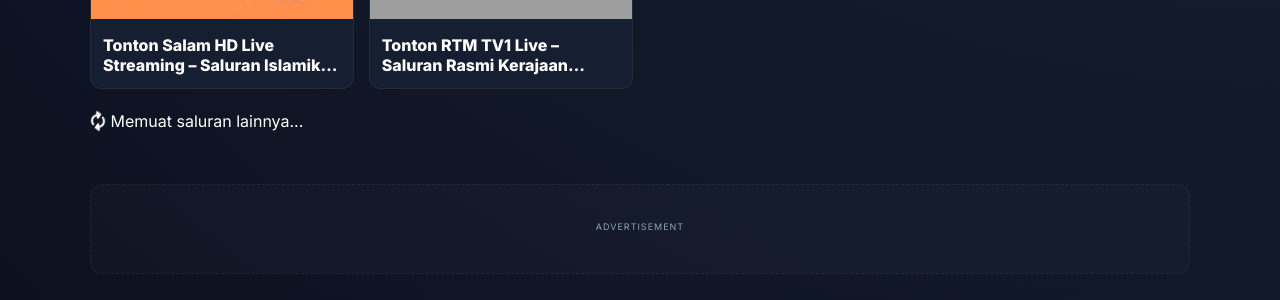
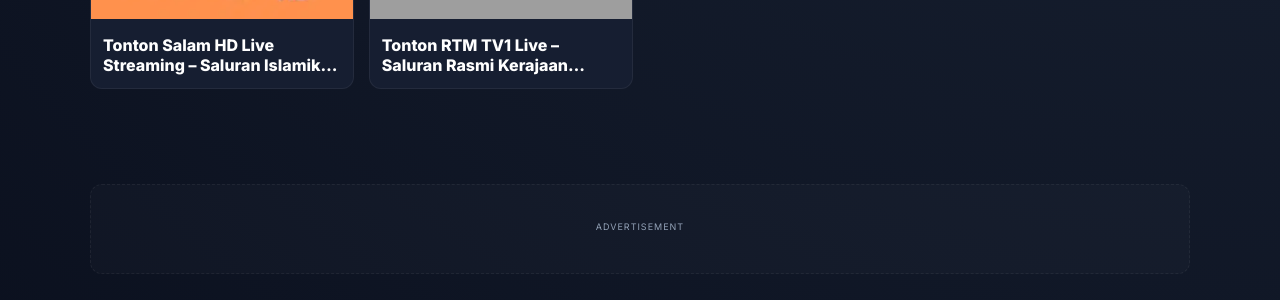
Before and after one commit to goomalay/goomalay.github.io, a Jekyll site: the page built from index.html, in a window 1280 px wide and 1400 px high, scrolled down 168 px. Shown: the part 893-1193 px from the top of the window. Built offline with Jekyll 4.4.1, drawn with Linux system fonts in a browser that asks for light colours; the list of posts is cut into pages by our own code; grey boxes are pictures that could not be loaded.

Commit message:
Update main.scss

```diff
--- a/assets/css/main.scss
+++ b/assets/css/main.scss
@@ -332,3 +332,37 @@
         grid-template-columns: 1fr; /* 1 kolom saja jika layar sangat sempit */
     }
 }
+
+/* INFINITE SCROLL STYLING */
+#loading-spinner {
+    text-align: center;
+    color: var(--primary);
+    font-size: 14px;
+    font-weight: 600;
+    transition: opacity 0.3s;
+    padding: 20px 0;
+}
+
+.spinner-hidden {
+    opacity: 0;
+    visibility: hidden;
+}
+
+.fa-spin {
+    margin-right: 8px;
+}
+
+/* Memastikan grid tetap rapi di semua kondisi */
+#post-container {
+    min-height: 400px;
+}
+
+/* Animasi halus saat item baru muncul (Fade In) */
+.animate-in {
+    animation: postFadeIn 0.6s cubic-bezier(0.23, 1, 0.32, 1) forwards;
+}
+
+@keyframes postFadeIn {
+    from { opacity: 0; transform: translateY(30px); }
+    to { opacity: 1; transform: translateY(0); }
+}
```
